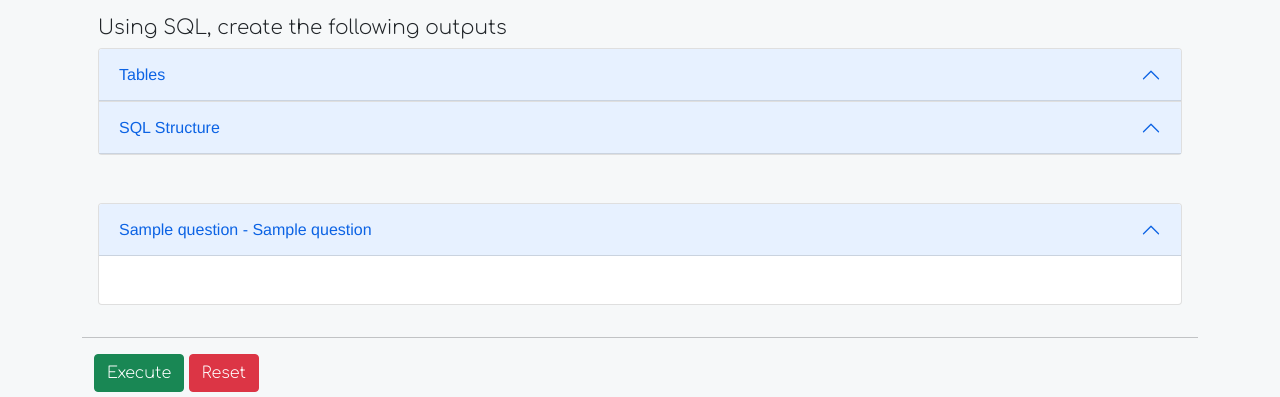
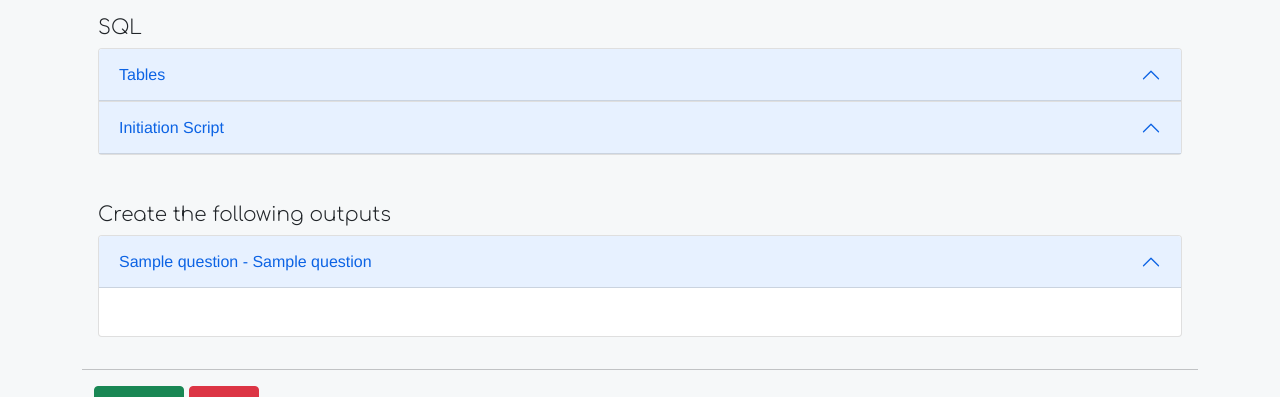
Before and after one commit to euanacampbell/sqlite-editor, a Flask app: template templates/interview.html in a window 1280 px wide. Shown: the top 397 px of the page. Run offline with Flask 2, Linux system fonts and the light colour scheme; the template is opened without the code that fills it: most values are stand-ins (such as "Sample title", 1, 10 or a date in 2020); data that the repository does not hold is empty; some libraries are stand-ins or nearby versions; some web fonts are replaced.

Commit message:
row improvements and word improvements

```diff
--- a/templates/interview.html
+++ b/templates/interview.html
@@ -47,8 +47,10 @@
       <div class="container">
 
         <div class="row">
+
           <div class="p-3 col-sm-12 col-md-12">
-            <h5 style="font-family: 'Comfortaa', cursive;">Using SQL, create the following outputs</h5>
+
+            <h5 style="font-family: 'Comfortaa', cursive;">SQL</h5>
               <!-- <button type="button" class="btn btn-primary" data-bs-toggle="modal" data-bs-target="#sqlModal">
                 View DB Creation
               </button> -->
@@ -82,17 +84,17 @@
               <div class="accordion-item">
                 <h2 class="accordion-header" id="headingTwo">
                   <button class="accordion-button" type="button" data-bs-toggle="collapse" data-bs-target="#collapseTwo" aria-expanded="true" aria-controls="collapseTwo">
-                    SQL Structure
+                    Initiation Script
                   </button>
                 </h2>
                 <div id="collapseTwo" class="accordion-collapse collapse" aria-labelledby="headingTwo" data-bs-parent="#accordionTable">
                   <div class="accordion-body">
-                    <textarea style="width: 100%; font-family: 'Courier New', monospace;" rows="80">{{creation_script}}</textarea>
+                    <textarea style="width: 100%; font-family: 'Courier New', monospace;" rows="{{ creation_script.split('\n')|length }}">{{creation_script}}</textarea>
                   </div>
                 </div>
               </div>
             </div>
-
+            <h5 style="font-family: 'Comfortaa', cursive;">Create the following outputs</h5>
             <div class="accordion" id="accordionExample">
               {% for question in questions %}
               <div class="accordion-item">
```
Also changed, not shown: assets/investments.db.
